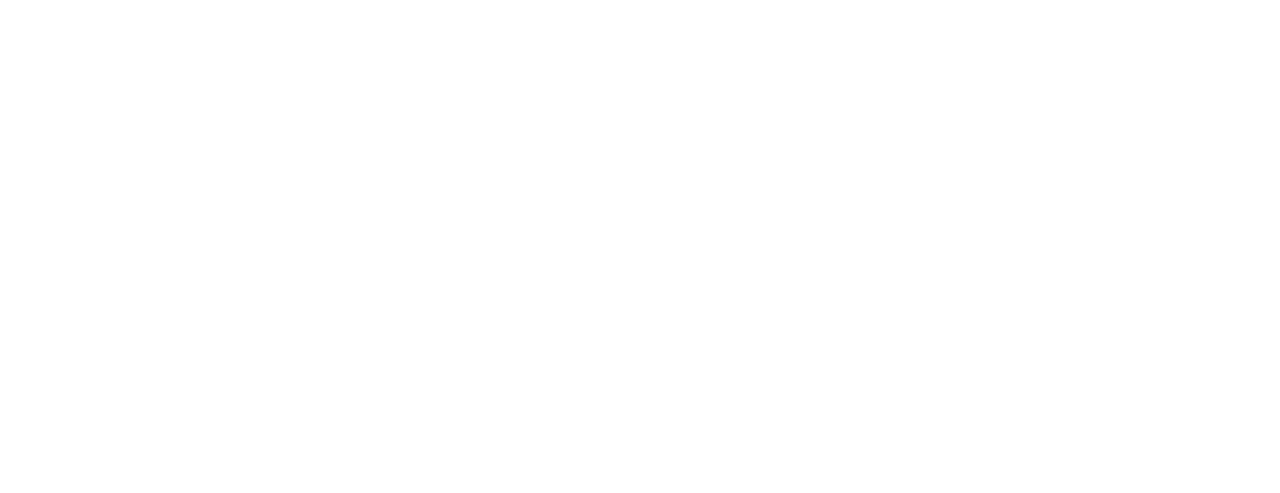
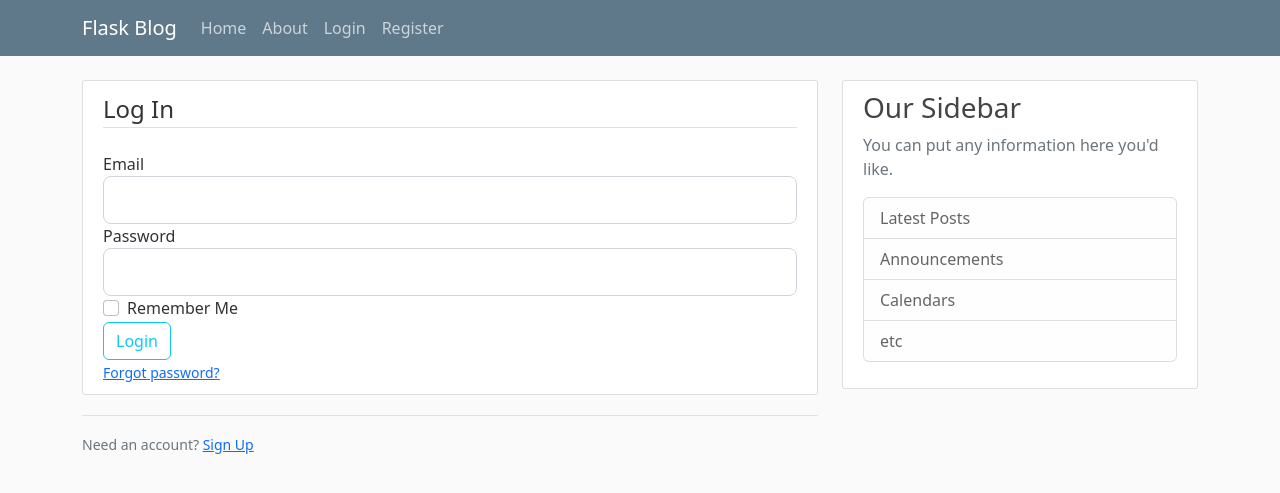
Before and after one commit to Korosium/Enigma, a Flask app: page /login in a window 1280 px wide. Before the commit the part shown is empty. Shown: the top 493 px of the page. Run offline with Flask 3, Linux system fonts and the light colour scheme.

Commit message:
Added the login page logic

```diff
--- a/main.py
+++ b/main.py
@@ -41,9 +41,15 @@ def register():
         return redirect(url_for("home"))
     return render_template("register.html", title="Register", form=form)
 
-@app.route("/login")
+@app.route("/login", methods=["GET", "POST"])
 def login():
     form = LoginForm()
+    if form.validate_on_submit():
+        if True:
+            flash("You have been logged in!", "success")
+            return redirect(url_for("home"))
+        else:
+            flash("Login unsuccessful. Please check email and password", "danger")
     return render_template("login.html", title="Login", form=form)
 
 if __name__ == "__main__":
--- a/templates/layout.html
+++ b/templates/layout.html
@@ -4,7 +4,7 @@
 <head>
     <meta charset="UTF-8">
     <meta name="viewport" content="width=device-width, initial-scale=1.0">
-    <link href="https://cdn.jsdelivr.net/npm/bootstrap@5.2.3/dist/css/bootstrap.min.css" rel="stylesheet"
+    <link rel="stylesheet" href="https://cdn.jsdelivr.net/npm/bootstrap@5.2.3/dist/css/bootstrap.min.css"
         integrity="sha384-rbsA2VBKQhggwzxH7pPCaAqO46MgnOM80zW1RWuH61DGLwZJEdK2Kadq2F9CUG65" crossorigin="anonymous">
     <link rel="stylesheet" href="{{ url_for('static', filename='main.css') }}">
     <script defer src="https://cdn.jsdelivr.net/npm/bootstrap@5.2.3/dist/js/bootstrap.bundle.min.js"
@@ -28,13 +28,13 @@
                 </button>
                 <div class="collapse navbar-collapse" id="navbarToggle">
                     <div class="navbar-nav mr-auto">
-                        <a class="nav-item nav-link" href="/">Home</a>
-                        <a class="nav-item nav-link" href="/about">About</a>
+                        <a class="nav-item nav-link" href="{{ url_for('home') }}">Home</a>
+                        <a class="nav-item nav-link" href="{{ url_for('about') }}">About</a>
                     </div>
                     <!-- Navbar Right Side -->
                     <div class="navbar-nav">
-                        <a class="nav-item nav-link" href="/login">Login</a>
-                        <a class="nav-item nav-link" href="/register">Register</a>
+                        <a class="nav-item nav-link" href="{{ url_for('login') }}">Login</a>
+                        <a class="nav-item nav-link" href="{{ url_for('register') }}">Register</a>
                     </div>
                 </div>
             </div>
--- a/templates/login.html
+++ b/templates/login.html
@@ -0,0 +1,52 @@
+{% extends "layout.html" %}
+{% block content %}
+    <div class="content-section">
+        <form method="POST" action="">
+            {{ form.hidden_tag() }}
+            <fieldset class="form-group">
+                <legend class="border-bottom mb-4">Log In</legend>
+                <div class="form-group">
+                    {{ form.email.label(class="form-control-label") }}
+                    {% if form.email.errors %}
+                        {{ form.email(class="form-control form-control-lg is-invalid") }}
+                        <div class="invalid-feedback">
+                            {% for error in form.email.errors %}
+                                <span>{{ error }}</span>
+                            {% endfor %}
+                        </div>
+                    {% else %}
+                        {{ form.email(class="form-control form-control-lg") }}
+                    {% endif %}
+                </div>
+                <div class="form-group">
+                    {{ form.password.label(class="form-control-label") }}
+                    {% if form.password.errors %}
+                        {{ form.password(class="form-control form-control-lg is-invalid") }}
+                        <div class="invalid-feedback">
+                            {% for error in form.password.errors %}
+                                <span>{{ error }}</span>
+                            {% endfor %}
+                        </div>
+                    {% else %}
+                        {{ form.password(class="form-control form-control-lg") }}
+                    {% endif %}
+                </div>
+                <div class="form-check">
+                    {{ form.remember(class="form-check-input") }}
+                    {{ form.remember.label(class="form-check-label") }}
+                </div>
+            </fieldset>
+            <div class="form-group">
+                {{ form.submit(class="btn btn-outline-info") }}
+            </div>
+            <small class="text-muted" ml-2>
+                <a href="#">Forgot password?</a>
+            </small>
+        </form>
+    </div>
+    <div class="border-top pt-3">
+        <small class="text-muted">
+            Need an account? <a class="ml-2" href="{{ url_for('register') }}">Sign Up</a>
+        </small>
+    </div>
+{% endblock content %}
```
